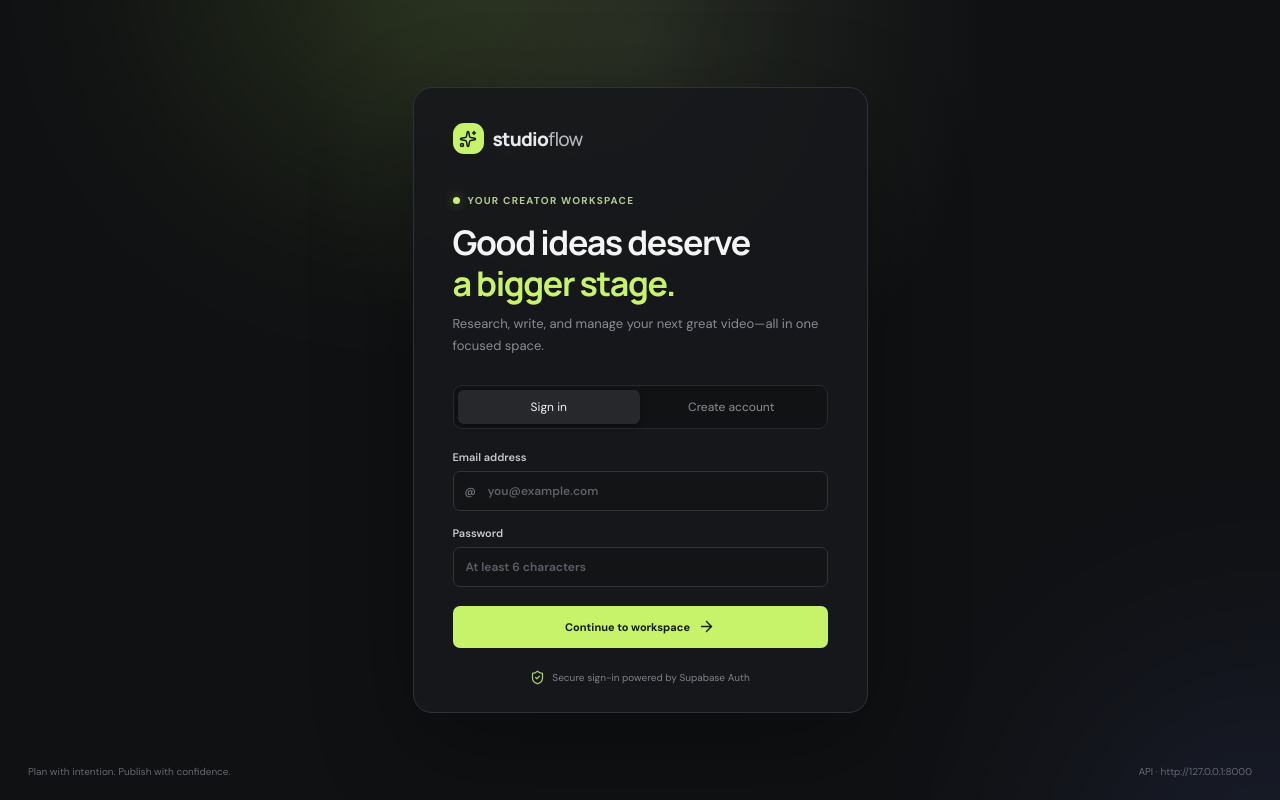
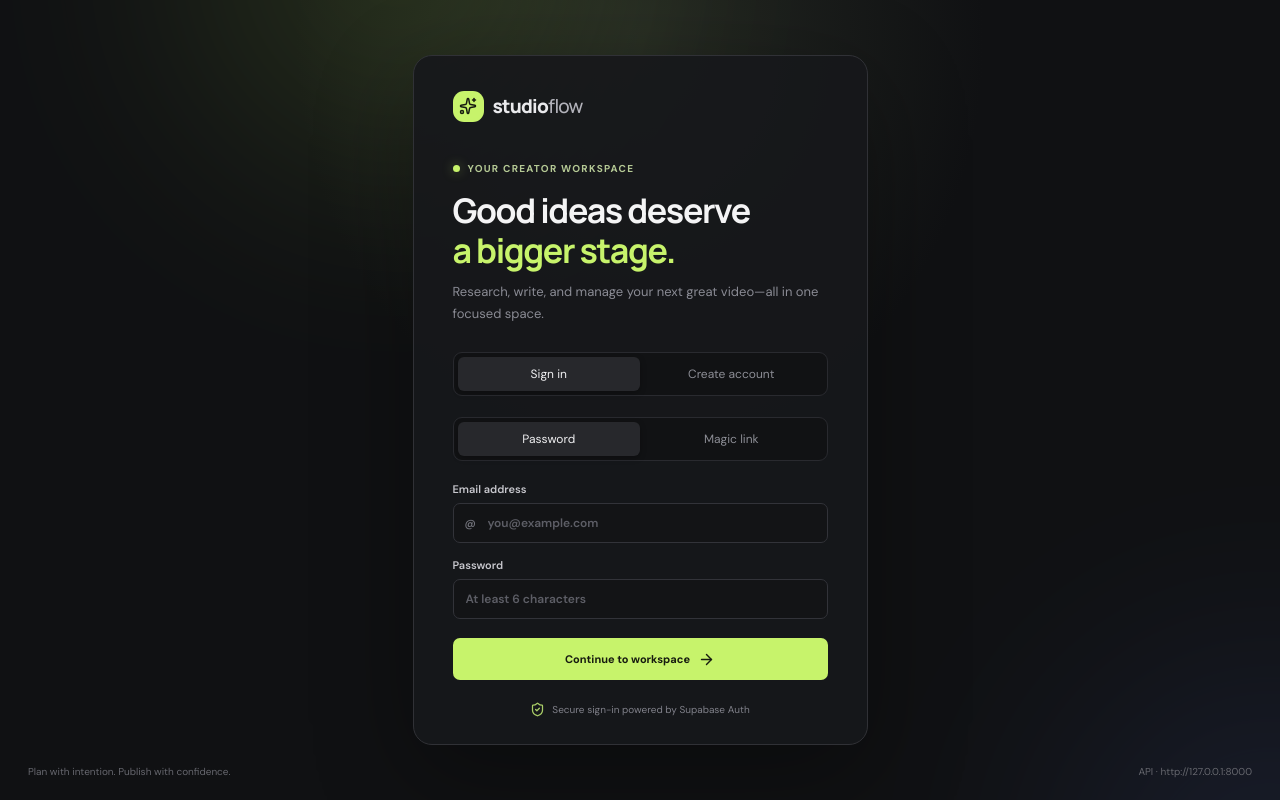
Before and after one commit to shreyanarayane/YT, a React (Vite) app in the folder frontend/: page / in a window 1280 px wide. Built offline with nearby package versions, Linux system fonts and the light colour scheme.

Commit message:
magic-link

```diff
--- a/frontend/src/main.jsx
+++ b/frontend/src/main.jsx
@@ -30,8 +30,23 @@ function errorText(error) {
   return error instanceof Error ? error.message : 'Something went wrong. Please try again.';
 }
 
+function getAuthCallbackError() {
+  if (typeof window === 'undefined' || !window.location.hash) return null;
+  const params = new URLSearchParams(window.location.hash.replace(/^#/, ''));
+  const error = params.get('error');
+  const code = params.get('error_code');
+  const description = params.get('error_description');
+  if (!error && !code) return null;
+  return {
+    error: error || 'access_denied',
+    code: code || 'auth_error',
+    description: description || 'This sign-in link has expired or is invalid. Please request a fresh one.',
+  };
+}
+
 function AuthScreen({ onSession }) {
   const [mode, setMode] = useState('login');
+  const [authMethod, setAuthMethod] = useState('password');
   const [email, setEmail] = useState('');
   const [password, setPassword] = useState('');
   const [name, setName] = useState('');
@@ -44,6 +59,19 @@ function AuthScreen({ onSession }) {
     setError(''); setInfo(''); setBusy(true);
     try {
       if (!supabase) throw new Error('Set SUPABASE_URL and SUPABASE_PUBLISHABLE_KEY in the root .env, or in Vercel project environment variables.');
+
+      if (authMethod === 'magic') {
+        const result = await supabase.auth.signInWithOtp({
+          email: email.trim(),
+          options: {
+            emailRedirectTo: window.location.origin,
+          },
+        });
+        if (result.error) throw result.error;
+        setInfo('Magic link sent. Check your inbox and open the link from this device to continue.');
+        return;
+      }
+
       const result = mode === 'login'
         ? await supabase.auth.signInWithPassword({ email: email.trim(), password })
         : await supabase.auth.signUp({ email: email.trim(), password, options: { data: { full_name: name.trim() } } });
@@ -64,12 +92,16 @@ function AuthScreen({ onSession }) {
       <a className="brand brand-auth" href="#"><span className="brand-mark"><Sparkles size={18} /></span><span>studio<span className="brand-light">flow</span></span></a>
       <div className="auth-heading"><span className="eyebrow"><span className="live-dot" /> YOUR CREATOR WORKSPACE</span><h1>Good ideas deserve<br /><span>a bigger stage.</span></h1><p>Research, write, and manage your next great video—all in one focused space.</p></div>
       <div className="auth-tabs"><button className={mode === 'login' ? 'active' : ''} onClick={() => { setMode('login'); setError(''); }}>Sign in</button><button className={mode === 'signup' ? 'active' : ''} onClick={() => { setMode('signup'); setError(''); }}>Create account</button></div>
+      <div className="auth-tabs" style={{ marginTop: 12 }}>
+        <button type="button" className={authMethod === 'password' ? 'active' : ''} onClick={() => { setAuthMethod('password'); setError(''); }}>Password</button>
+        <button type="button" className={authMethod === 'magic' ? 'active' : ''} onClick={() => { setAuthMethod('magic'); setError(''); }}>Magic link</button>
+      </div>
       <form className="auth-form" onSubmit={submit}>
-        {mode === 'signup' && <label>Your name<input value={name} onChange={e => setName(e.target.value)} placeholder="Alex Morgan" autoComplete="name" required /></label>}
+        {mode === 'signup' && authMethod === 'password' && <label>Your name<input value={name} onChange={e => setName(e.target.value)} placeholder="Alex Morgan" autoComplete="name" required /></label>}
         <label>Email address<div className="input-icon"><span>@</span><input type="email" value={email} onChange={e => setEmail(e.target.value)} placeholder="you@example.com" autoComplete="email" required /></div></label>
-        <label>Password<input type="password" value={password} onChange={e => setPassword(e.target.value)} placeholder="At least 6 characters" autoComplete={mode === 'login' ? 'current-password' : 'new-password'} minLength={6} required /></label>
+        {authMethod === 'password' && <label>Password<input type="password" value={password} onChange={e => setPassword(e.target.value)} placeholder="At least 6 characters" autoComplete={mode === 'login' ? 'current-password' : 'new-password'} minLength={6} required /></label>}
         {error && <div className="notice error"><X size={16} />{error}</div>}{info && <div className="notice success"><CheckCircle2 size={16} />{info}</div>}
-        <button className="button primary auth-submit" disabled={busy}>{busy ? <LoaderCircle className="spin" size={17} /> : <>{mode === 'login' ? 'Continue to workspace' : 'Create your account'}<ArrowRight size={17} /></>}</button>
+        <button className="button primary auth-submit" disabled={busy}>{busy ? <LoaderCircle className="spin" size={17} /> : <>{authMethod === 'magic' ? 'Send magic link' : (mode === 'login' ? 'Continue to workspace' : 'Create your account')}<ArrowRight size={17} /></>}</button>
       </form>
       <div className="auth-foot"><ShieldCheck size={15} /> Secure sign-in powered by Supabase Auth</div>
     </section>
@@ -112,6 +144,13 @@ function App() {
 
   useEffect(() => {
     if (!supabase) { setAuthReady(true); return undefined; }
+
+    const callbackError = getAuthCallbackError();
+    if (callbackError) {
+      flash(callbackError.description, 'error');
+      window.history.replaceState({}, document.title, window.location.pathname + window.location.search);
+    }
+
     let alive = true;
     supabase.auth.getSession().then(async ({ data }) => {
       if (!alive) return;
```
